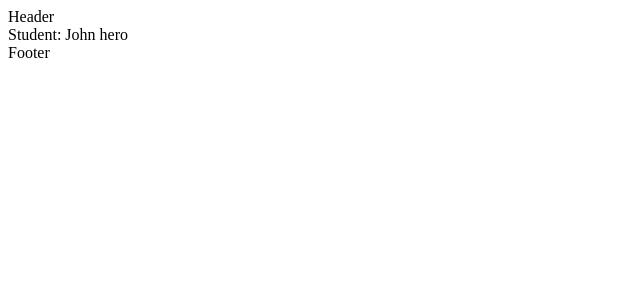
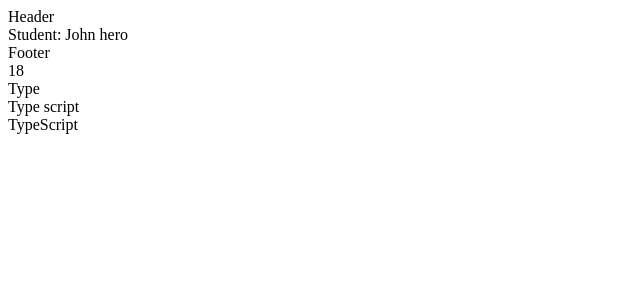
Before and after one commit to huyquoc1210/learn-easy-react, a React (Vite) app: page / in a window 1280 px wide. Shown: the top 300 px of the page, without its empty margins (0-640 px from the left). Built offline with nearby package versions, Linux system fonts and the light colour scheme.

Commit message:
Khai báo kiểu dữ liệu cho props.children

```diff
--- a/src/App.tsx
+++ b/src/App.tsx
@@ -2,6 +2,7 @@
 import { Footer, Header } from './components/common';
 import { StudentCar } from './features/labs/Student';
 import { Student } from './models';
+import { MyText } from './features/labs/Mytext';
 
 function App() {
   const [count, setCount] = useState(0);
@@ -20,7 +21,26 @@
     <>
       <Header></Header>
       <StudentCar student={john} onClick={handleStudentClick} />
-      <Footer></Footer>
+      <Footer>TypeScript</Footer>
+      <MyText>{18}</MyText>
+      <MyText>{null}</MyText>
+      <MyText>{undefined}</MyText>
+      <MyText>{false}</MyText>
+
+      <MyText>
+        <span>Type</span>
+      </MyText>
+
+      <MyText>
+        <span>Type</span> script
+      </MyText>
+
+      <MyText>
+        <span>Type</span>
+        <span>Script</span>
+      </MyText>
+
+
     </>
   );
 }
--- /dev/null
+++ b/src/features/labs/Mytext.tsx
@@ -0,0 +1,12 @@
+import { ReactNode } from 'react';
+
+export interface MyTextProps {
+  children?: ReactNode;
+}
+
+// eslint-disable-next-line @typescript-eslint/no-unused-vars
+// Nếu k có prop children thì k nên khai báo prop để nó báo lỗi
+//React Node ,React Text,ReactElement,ReactFagment
+export function MyText({ children }: MyTextProps) {
+  return <div>{children}</div>;
+}
```
